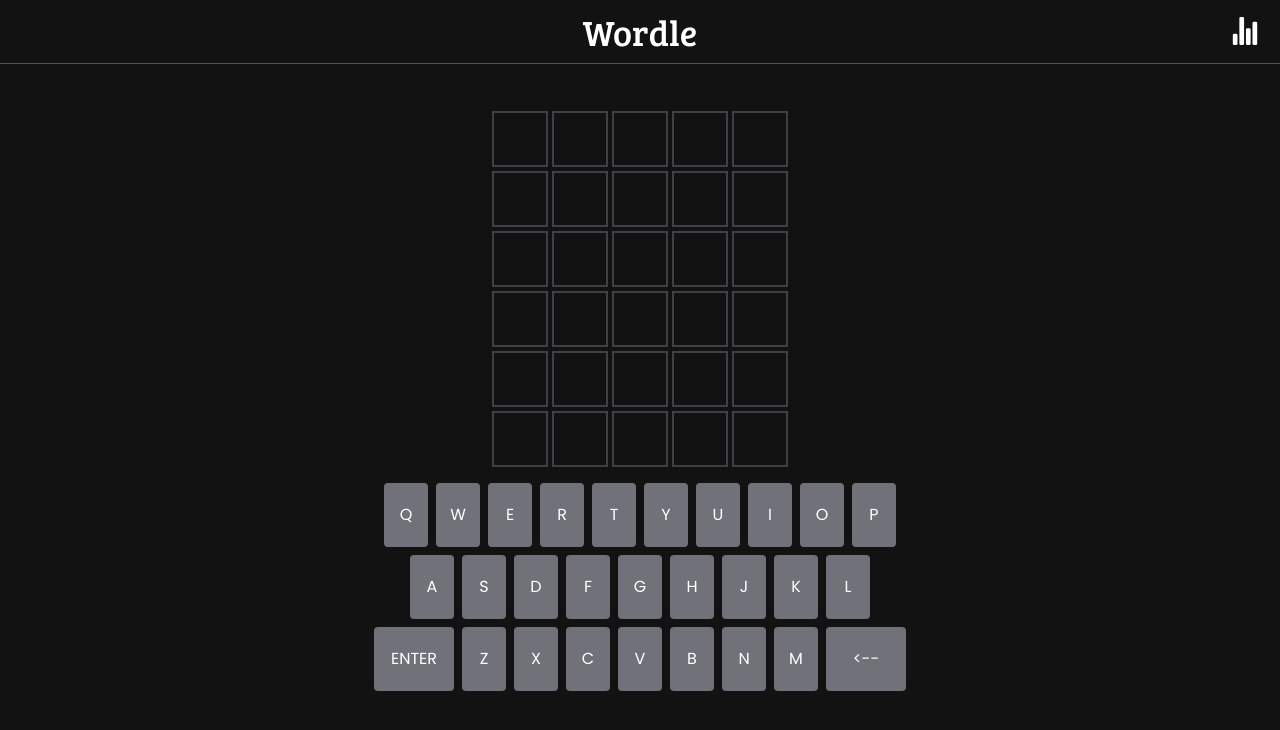
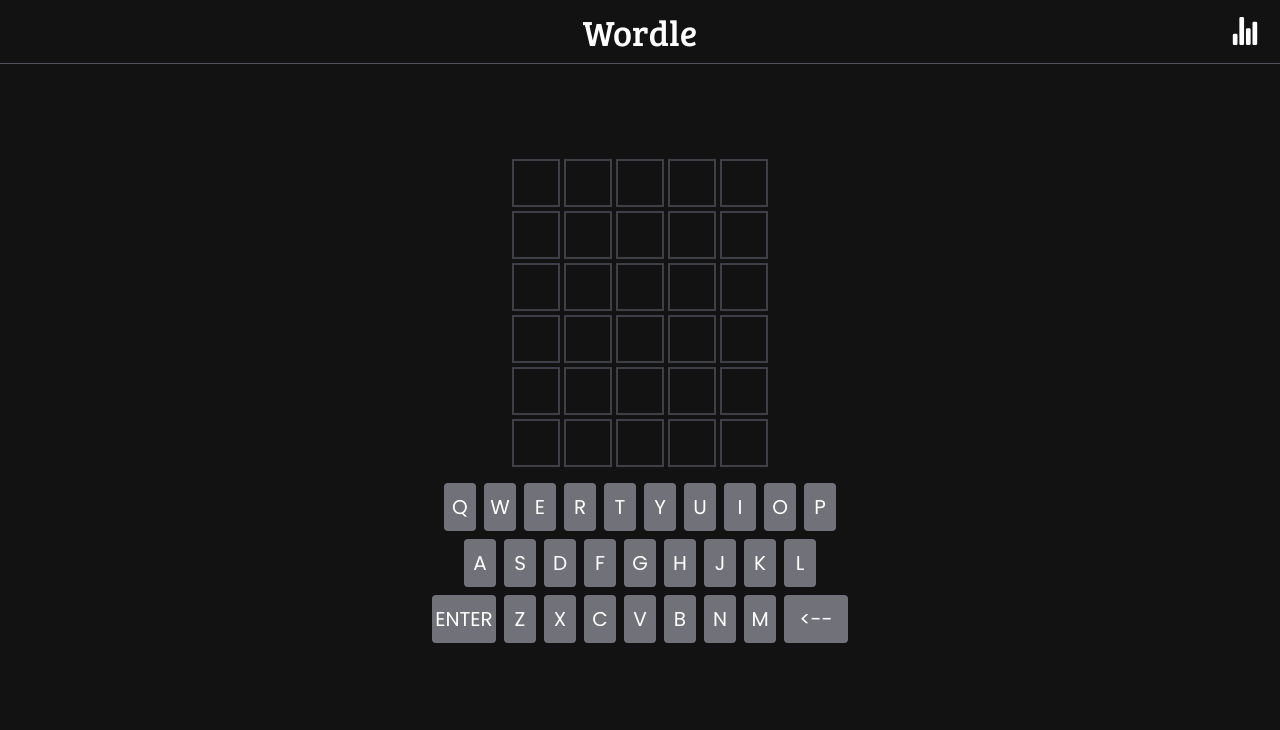
Before and after one commit to YouX24/wordle-clone, a React (Create React App) app: page / in a window 1280 px wide. Shown: the top 730 px of the page. Built offline with nearby package versions, Linux system fonts and the light colour scheme.

Commit message:
added dynamic sizing

```diff
--- a/src/App.js
+++ b/src/App.js
@@ -384,7 +384,7 @@
     <div className="h-screen bg-[#121213] font-poppins">
       {modal && <Modal openModal={openModal} showNewGame={showNewGame} closeModal={closeModal} newGame={newGame}></Modal>}
       <Header openModal={openModal}></Header>
-      <div className="flex flex-col h-5/6 justify-center p-1">
+      <div className="flex flex-col items-center justify-center h-5/6 p-1">
         <Board tile={tile}></Board>
         <Keyboard keyboardColor={keyboardColor} inputToBoard={inputToBoard} backspace={backspace} submit={submit}></Keyboard>
       </div>
--- a/src/components/Board.jsx
+++ b/src/components/Board.jsx
@@ -5,7 +5,7 @@
     const tileElements = props.tile.map(t => <Tile letter={t.letter} inPlace={t.inPlace} inWord={t.inWord} guessed={t.guessed}/>)
     return (
         <div className="flex justify-center m-3">
-            <div className="grid grid-cols-5 gap-1 w-fit h-fit">
+            <div className="grid grid-cols-5 gap-1">
                 {tileElements}
             </div>
         </div>
--- a/src/components/Button.jsx
+++ b/src/components/Button.jsx
@@ -4,13 +4,13 @@
 
     const colorKeyboardBtn = () => {
         if (props.keyboardAttr.hasOwnProperty("inPlace")) {
-            return "text-white bg-[#538D4E] rounded h-14 w-11 h-16 m-1"
+            return "text-white bg-[#538D4E] rounded m-1 w-5 h-10 text-s sm:w-8 sm:h-12 sm:text-xl"
         } else if (props.keyboardAttr.hasOwnProperty("inWord")) {
-            return "text-white bg-[#B59F3B] rounded h-14 w-11 h-16 m-1"
+            return "text-white bg-[#B59F3B] rounded m-1 w-5 h-10 text-s sm:w-8 sm:h-12 sm:text-xl"
         } else if (props.keyboardAttr.hasOwnProperty("notInWord")) {
-            return "text-white bg-[#3A3A3C] rounded h-14 w-11 h-16 m-1"
+            return "text-white bg-[#3A3A3C] rounded m-1 w-5 h-10 text-s sm:w-8 sm:h-12 sm:text-xl"
         } else {
-            return "text-white bg-zinc-500 rounded h-14 w-11 h-16 m-1"
+            return "text-white bg-zinc-500 rounded m-1 w-5 h-10 text-s sm:w-8 sm:h-12 sm:text-xl"
         }
     }
 
--- a/src/components/Largebtn.jsx
+++ b/src/components/Largebtn.jsx
@@ -3,9 +3,9 @@
 const Largebtn = (props) => {
     let btn = ""
     if (props.letter === "ENTER") {
-        btn = <button className="text-white bg-zinc-500 rounded h-14 w-20 h-16 m-1" onClick={props.submit}>{props.letter}</button>
+        btn = <button className="text-white bg-zinc-500 rounded m-1 w-10 h-10 text-xs sm:w-16 sm:h-12 sm:text-xl" onClick={props.submit}>{props.letter}</button>
     } else {
-        btn = <button className="text-white bg-zinc-500 rounded h-14 w-20 h-16 m-1" onClick={props.backspace}>{props.letter}</button>
+        btn = <button className="text-white bg-zinc-500 rounded m-1 w-10 h-10 text-xs sm:w-16 sm:h-12 sm:text-xl" onClick={props.backspace}>{props.letter}</button>
     }
     return(
         btn
--- a/src/components/Modal.jsx
+++ b/src/components/Modal.jsx
@@ -4,13 +4,13 @@
 const Modal = (props) => {
 
     let gameStats = JSON.parse(localStorage.getItem("gameStats"))
-    const statDivStyle = "flex items-center text-center flex-col m-4 w-12"
-    const statNumStyle = "text-4xl"
+    const statDivStyle = "flex items-center text-center flex-col m-2 w-12 sm:m-4"
+    const statNumStyle = "text-2xl sm:text-4xl"
     const statDescStyle = "text-xs text-zinc-300"
 
     return (
         <div className="flex justify-center items-center absolute w-screen h-screen bg-black/[.7]">
-            <div className="relative flex items-center justify-center flex-col w-74 h-64 bg-[#121213] text-white p-8">
+            <div className="relative flex items-center justify-center flex-col m-25 h-52 w-64 sm:h-64 sm:w-96 sm:p-8 bg-[#121213] text-white">
                 <i className="absolute top-1 right-1"><MdClose className="text-red-600 text-3xl hover:cursor-pointer" onClick={props.closeModal}/></i>
                 <h2>STATISTICS</h2>
                 <div className="flex justify-center">
--- a/src/components/Tile.jsx
+++ b/src/components/Tile.jsx
@@ -14,8 +14,8 @@
     }
 
     return (
-        <div className={`${color} border-2 border-zinc-700 h-14 w-14 flex justify-center items-center`}>
-            <h2 className="text-white text-4xl">{props.letter}</h2>
+        <div className={`${color} border-2 border-zinc-700 h-8 w-8 sm:h-10 sm:w-10 lg:w-12 lg:h-12 flex justify-center items-center`}>
+            <p className="text-white text-2xl sm:text-4xl">{props.letter}</p>
         </div>
     )
 }
```
